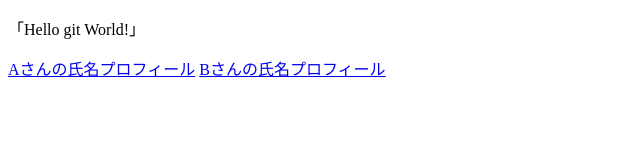
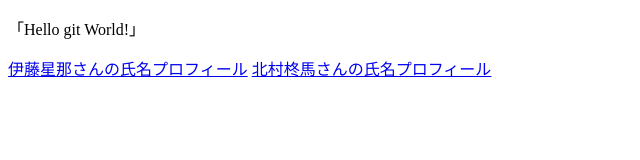
Before and after one commit to itosedayo/kitamurasena, a plain HTML site: page index.html in a window 1280 px wide. Shown: the whole page, without its empty margins (0-640 px from the left). Drawn offline with Linux system fonts and the light colour scheme.

Commit message:
名前の変更

```diff
--- a/index.html
+++ b/index.html
@@ -8,7 +8,7 @@
 </head>
 <body>
     <p>「Hello git World!」</p>
-    <a href="profile_A.html">Aさんの氏名プロフィール</a>
-    <a href="profile_B.html">Bさんの氏名プロフィール</a>
+    <a href="profile_A.html">伊藤星那さんの氏名プロフィール</a>
+    <a href="profile_B.html">北村柊馬さんの氏名プロフィール</a>
 </body>
 </html>
```
